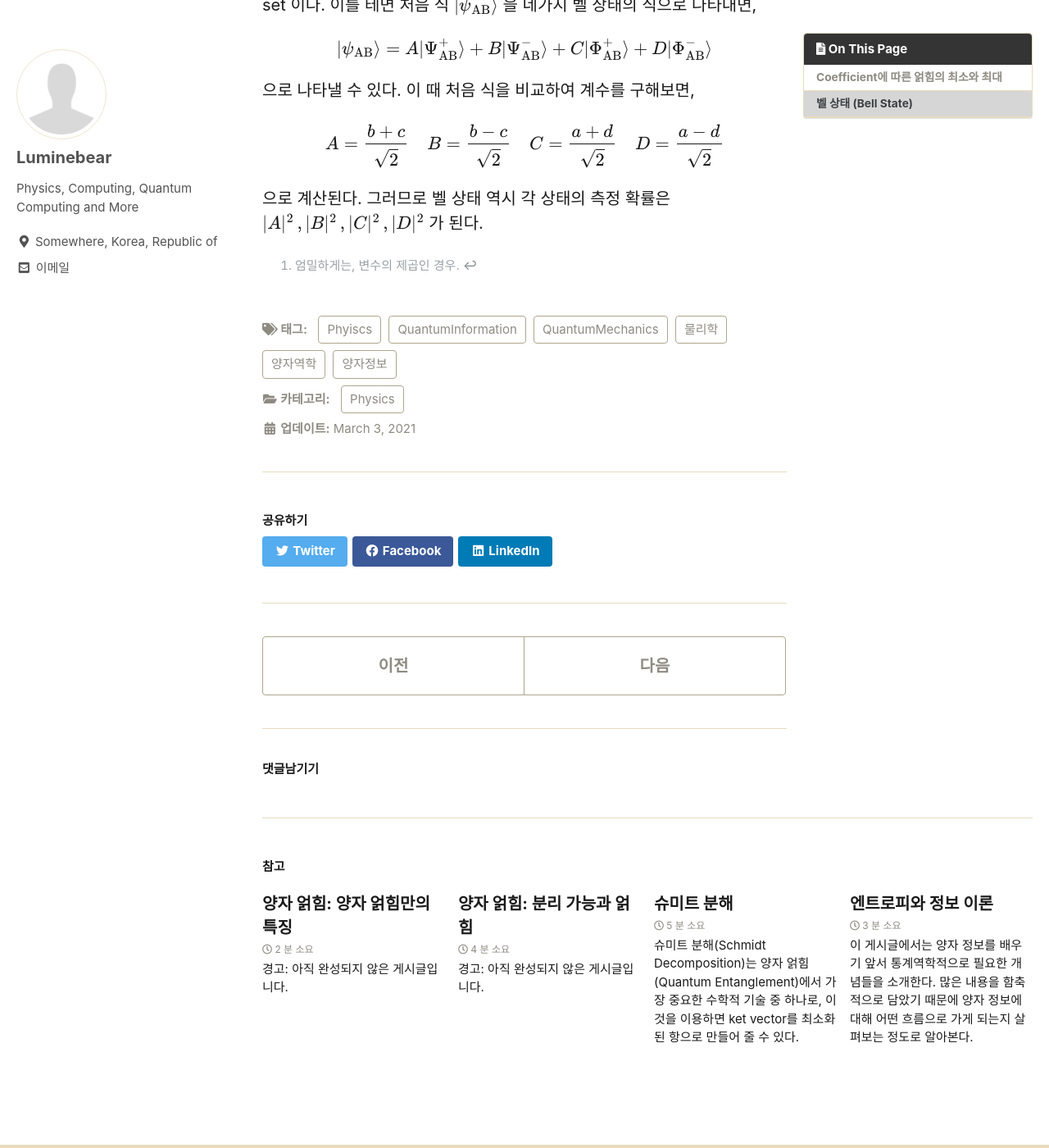
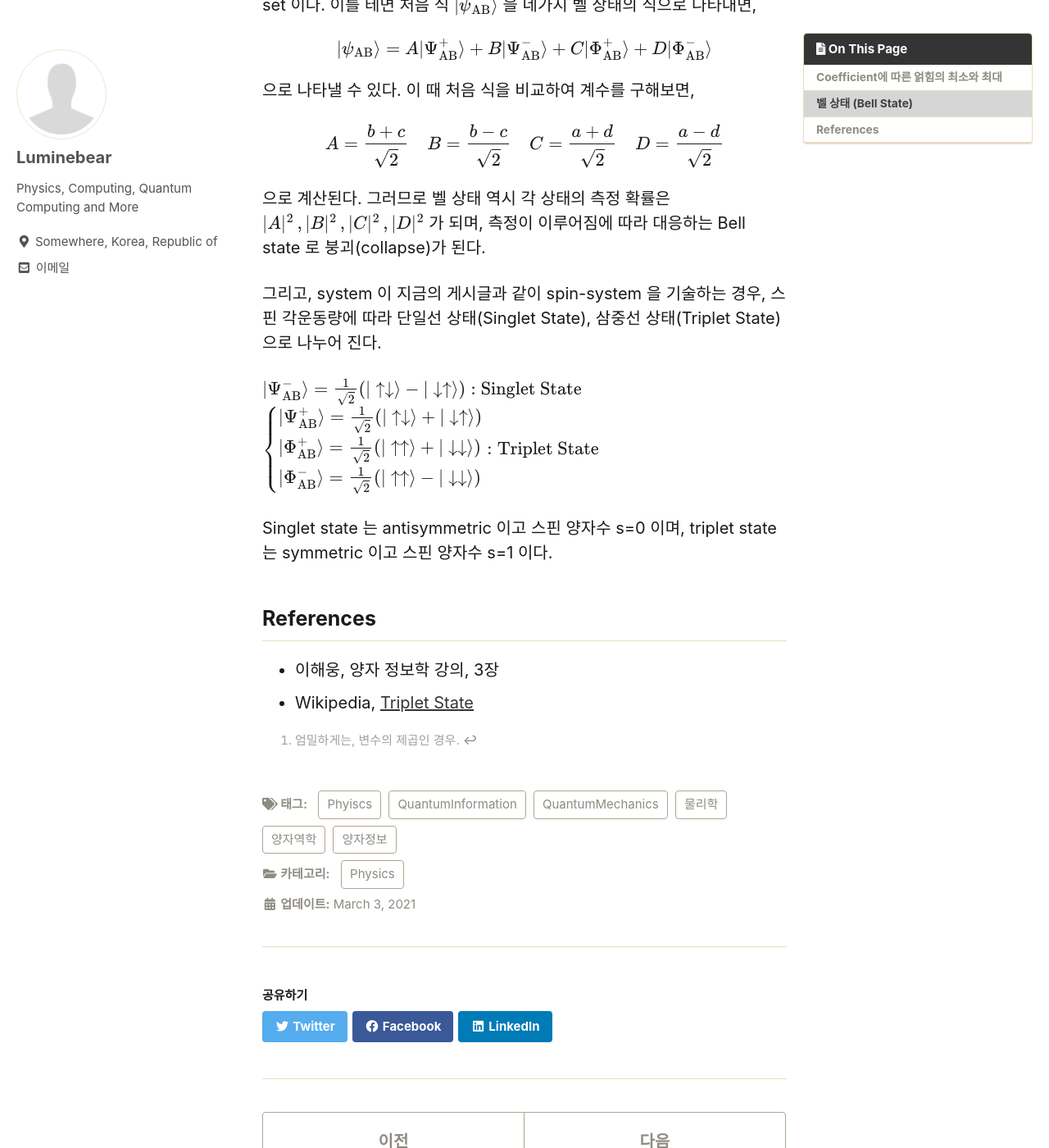
Before and after one commit to Luminebear/Luminebear.github.io, a Jekyll site: the page built from _posts/2021-03-03-Entanglement-Bellstate.md, in a window 1280 px wide and 1400 px high, scrolled down 1582 px. Shown: the whole window at 82% size. Built offline with Jekyll 4.4.1, drawn with Linux system fonts in a browser that asks for light colours; cached includes are drawn as plain includes; some web fonts are replaced; comment, search, counter and statistics services are not loaded.

Commit message:
update post

```diff
--- a/_posts/2021-03-03-Entanglement-Bellstate.md
+++ b/_posts/2021-03-03-Entanglement-Bellstate.md
@@ -89,6 +89,28 @@ $$
 A = \frac{b+c}{\sqrt{2}} \quad B = \frac{b-c}{\sqrt{2}} \quad C = \frac{a+d}{\sqrt{2}} \quad D = \frac{a-d}{\sqrt{2}}
 $$
 
-으로 계산된다. 그러므로 벨 상태 역시 각 상태의 측정 확률은 $\vert A \vert^2 \,, \vert B \vert^2 \,, \vert C \vert^2 \,, \vert D \vert^2$ 가 된다.
+으로 계산된다. 그러므로 벨 상태 역시 각 상태의 측정 확률은 $\vert A \vert^2 \,, \vert B \vert^2 \,, \vert C \vert^2 \,, \vert D \vert^2$ 가 되며,
+측정이 이루어짐에 따라 대응하는 Bell state 로 붕괴(collapse)가 된다.
+
+그리고, system 이 지금의 게시글과 같이 spin-system 을 기술하는 경우, 스핀 각운동량에 따라
+단일선 상태(Singlet State), 삼중선 상태(Triplet State)으로 나누어 진다.
+
+$$
+\vert \Psi_{\rm AB}^{-} \rangle = \frac{1}{\sqrt{2}} \left( \vert \uparrow \downarrow \rangle - \vert \downarrow \uparrow \rangle \right) : \text{Singlet State}
+$$
+$$
+\begin{cases}
+\vert \Psi_{\rm AB}^{+} \rangle = \frac{1}{\sqrt{2}} \left( \vert \uparrow \downarrow \rangle + \vert \downarrow \uparrow \rangle \right) \\
+\vert \Phi_{\rm AB}^{+} \rangle = \frac{1}{\sqrt{2}} \left( \vert \uparrow \uparrow \rangle + \vert \downarrow \downarrow \rangle \right) \\
+\vert \Phi_{\rm AB}^{-} \rangle = \frac{1}{\sqrt{2}} \left( \vert \uparrow \uparrow \rangle - \vert \downarrow \downarrow \rangle \right)
+\end{cases} : \text{Triplet State}
+$$
+
+Singlet state 는 antisymmetric 이고 스핀 양자수 s=0 이며, triplet state 는 symmetric 이고
+스핀 양자수 s=1 이다.
 
 [^1]: 엄밀하게는, 변수의 제곱인 경우.
+
+## References
+* 이해웅, 양자 정보학 강의, 3장
+* Wikipedia, [Triplet State](https://en.wikipedia.org/wiki/Triplet_state)
```
Also changed, not shown: _posts/2021-03-02-Entanglement-Intro.md (renamed from _posts/2021-03-03-Entanglement-Intro.md).
